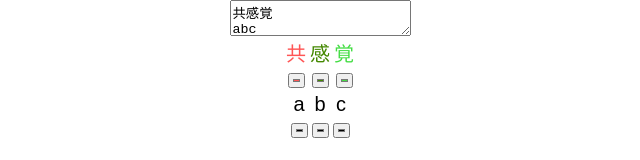
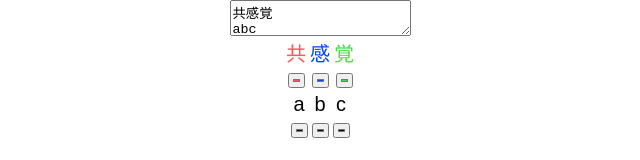
Before and after one commit to hogashi/kyokankaku, a React (Create React App) app: page / in a window 1280 px wide. Shown: the top 160 px of the page, without its empty margins (320-960 px from the left). Built offline with nearby package versions, Linux system fonts and the light colour scheme.

Commit message:
デフォルトの色に青を使う

```diff
--- a/src/App.js
+++ b/src/App.js
@@ -11,7 +11,7 @@ class App extends Component {
       lines: '共感覚\nabc',
       colors: [
         '#ff5555',
-        '#448800',
+        '#0044ff',
         '#44dd44',
         BLACK,
         BLACK,
```
